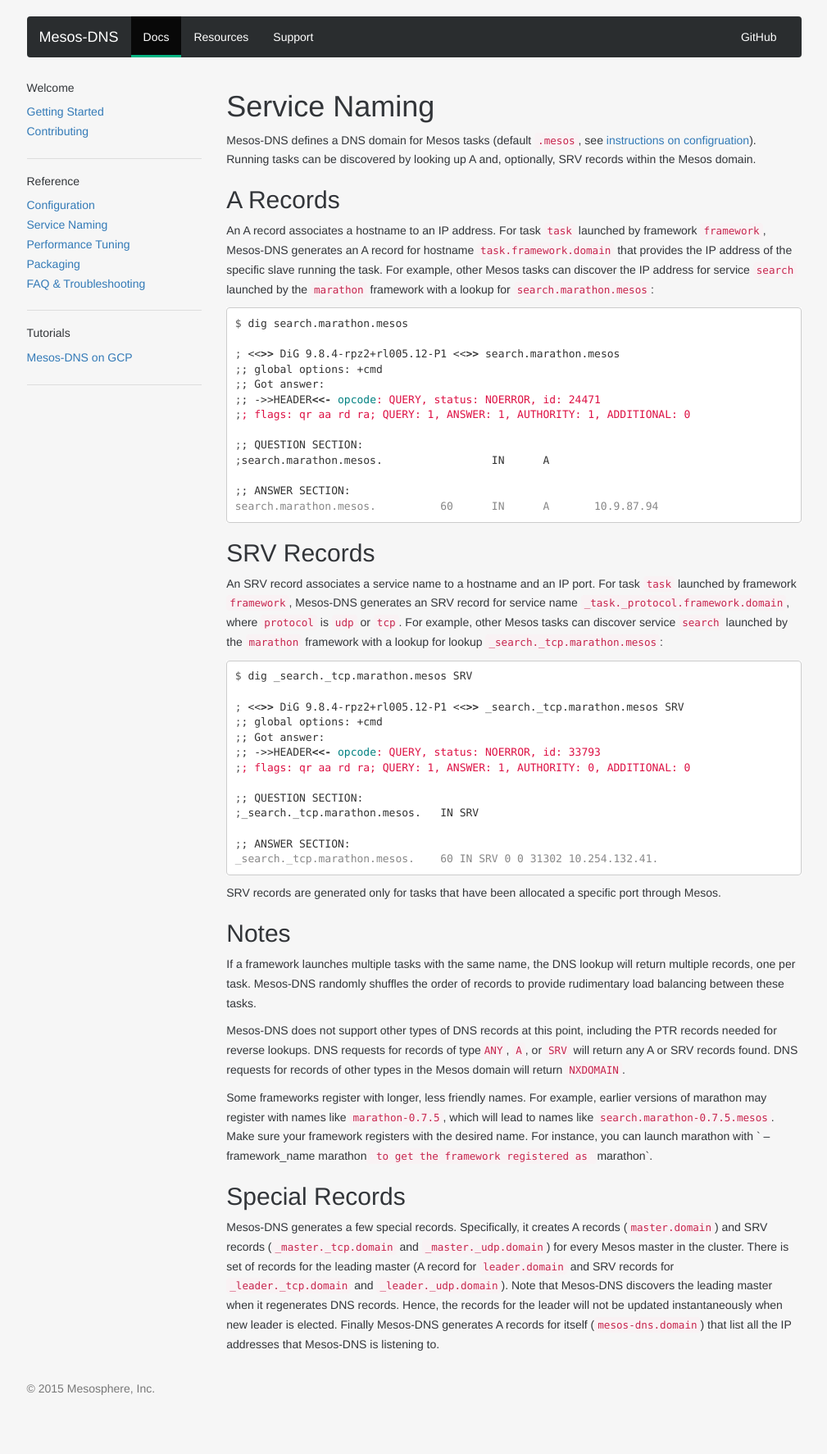
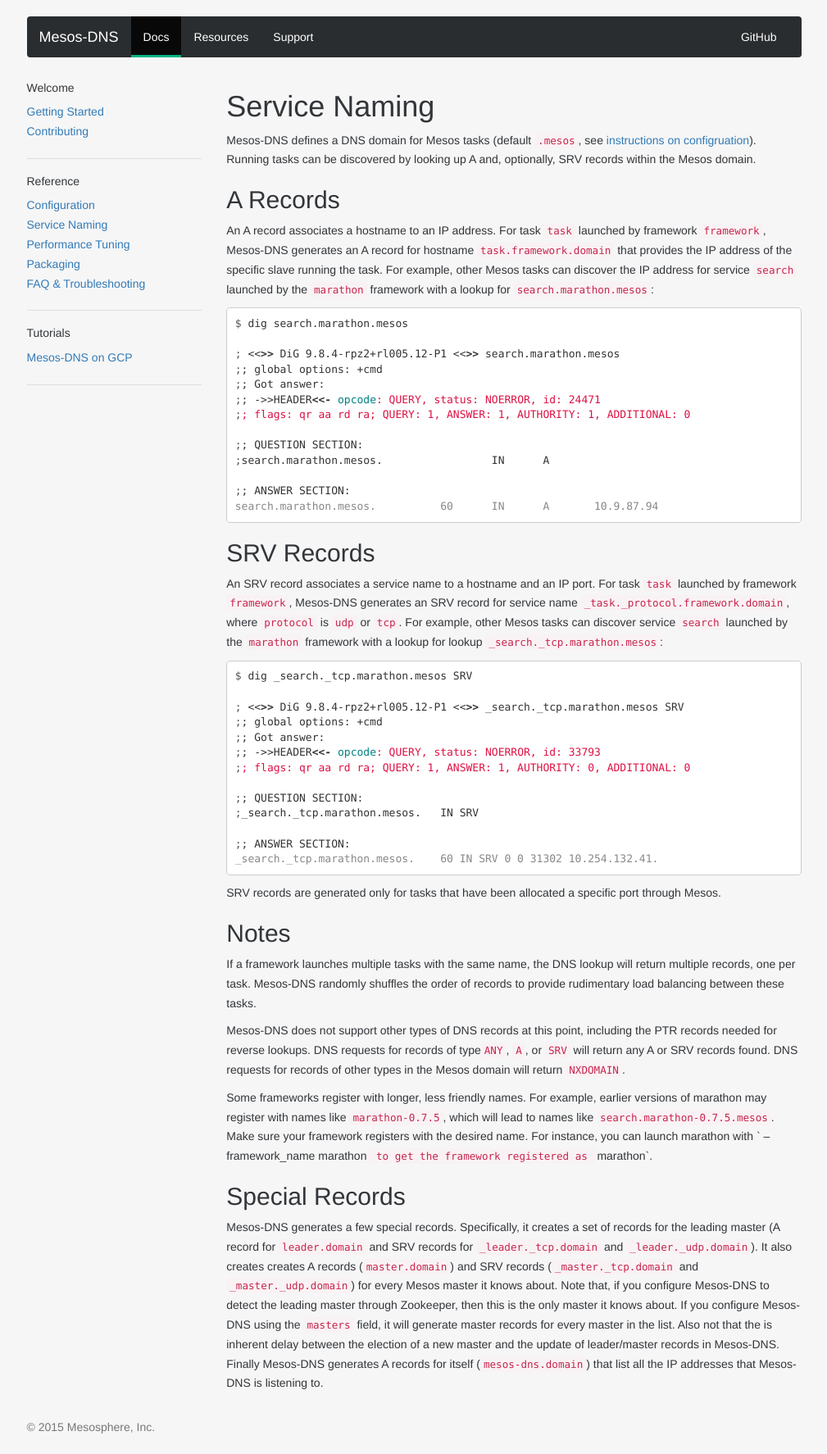
Before and after one commit to mesosphere/mesos-dns, a Jekyll site: the page built from docs/docs/naming.md, in a window 1280 px wide. Shown: the whole page at 82% size, without its empty margins (135-1144 px from the left). Built offline with Jekyll 4.4.1, drawn with Linux system fonts in a browser that asks for light colours; nearby versions of some CDN libraries; some web fonts are replaced; Markdown is read by kramdown in place of the engine named in the settings; before the commit the page ends 1726 px from its top, so only the background shows below that.

Commit message:
Update naming.md

```diff
--- a/docs/docs/naming.md
+++ b/docs/docs/naming.md
@@ -59,4 +59,4 @@ Some frameworks register with longer, less friendly names. For example, earlier
 
 ## Special Records
 
-Mesos-DNS generates a few special records. Specifically, it creates A records (`master.domain`) and SRV records (`_master._tcp.domain` and `_master._udp.domain`) for every Mesos master in the cluster. There is set of records for the leading master (A record for `leader.domain` and SRV records for `_leader._tcp.domain` and `_leader._udp.domain`). Note that Mesos-DNS discovers the leading master when it regenerates DNS records. Hence, the records for the leader will not be updated instantaneously when new leader is elected. Finally Mesos-DNS generates A records for itself (`mesos-dns.domain`) that list all the IP addresses that Mesos-DNS is listening to.
+Mesos-DNS generates a few special records. Specifically, it creates a set of records for the leading master (A record for `leader.domain` and SRV records for `_leader._tcp.domain` and `_leader._udp.domain`). It also creates creates A records (`master.domain`) and SRV records (`_master._tcp.domain` and `_master._udp.domain`) for every Mesos master it knows about. Note that, if you configure Mesos-DNS to detect the leading master through Zookeeper, then this is the only master it knows about. If you configure Mesos-DNS using the `masters` field, it will generate master records for every master in the list. Also not that the is inherent delay between the election of a new master and the update of leader/master records in Mesos-DNS. Finally Mesos-DNS generates A records for itself (`mesos-dns.domain`) that list all the IP addresses that Mesos-DNS is listening to.
```
